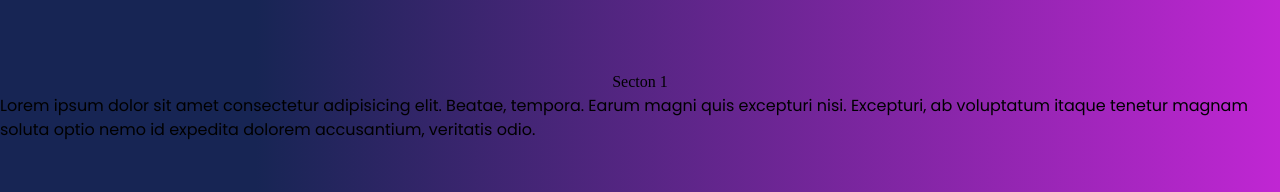
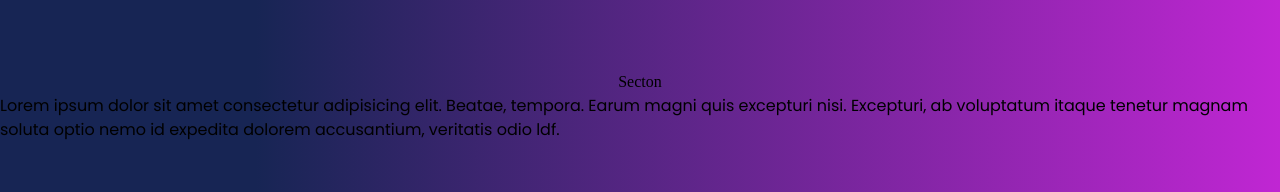
Before and after one commit to zakfarrow/portfolio, a Next.js app: page / in a window 1280 px wide. Shown: the part 1254-1446 px from the top of the page. Built offline with nearby package versions, Linux system fonts and the light colour scheme; a web font is replaced by a local one.

Commit message:
test commit

```diff
--- a/src/app/page.tsx
+++ b/src/app/page.tsx
@@ -15,13 +15,16 @@
       <Navbar />
       <Hero />
       <button onClick={scrollToSection}>More</button>
-      <div ref={sectionRef} className="h-screen flex flex-col items-center justify-center">
-        <h1>Secton 1</h1>
+      <div
+        ref={sectionRef}
+        className="h-screen flex flex-col items-center justify-center"
+      >
+        <h1>Secton</h1>
         <p>
           Lorem ipsum dolor sit amet consectetur adipisicing elit. Beatae,
           tempora. Earum magni quis excepturi nisi. Excepturi, ab voluptatum
           itaque tenetur magnam soluta optio nemo id expedita dolorem
-          accusantium, veritatis odio.
+          accusantium, veritatis odio ldf.
         </p>
       </div>
     </div>
```
